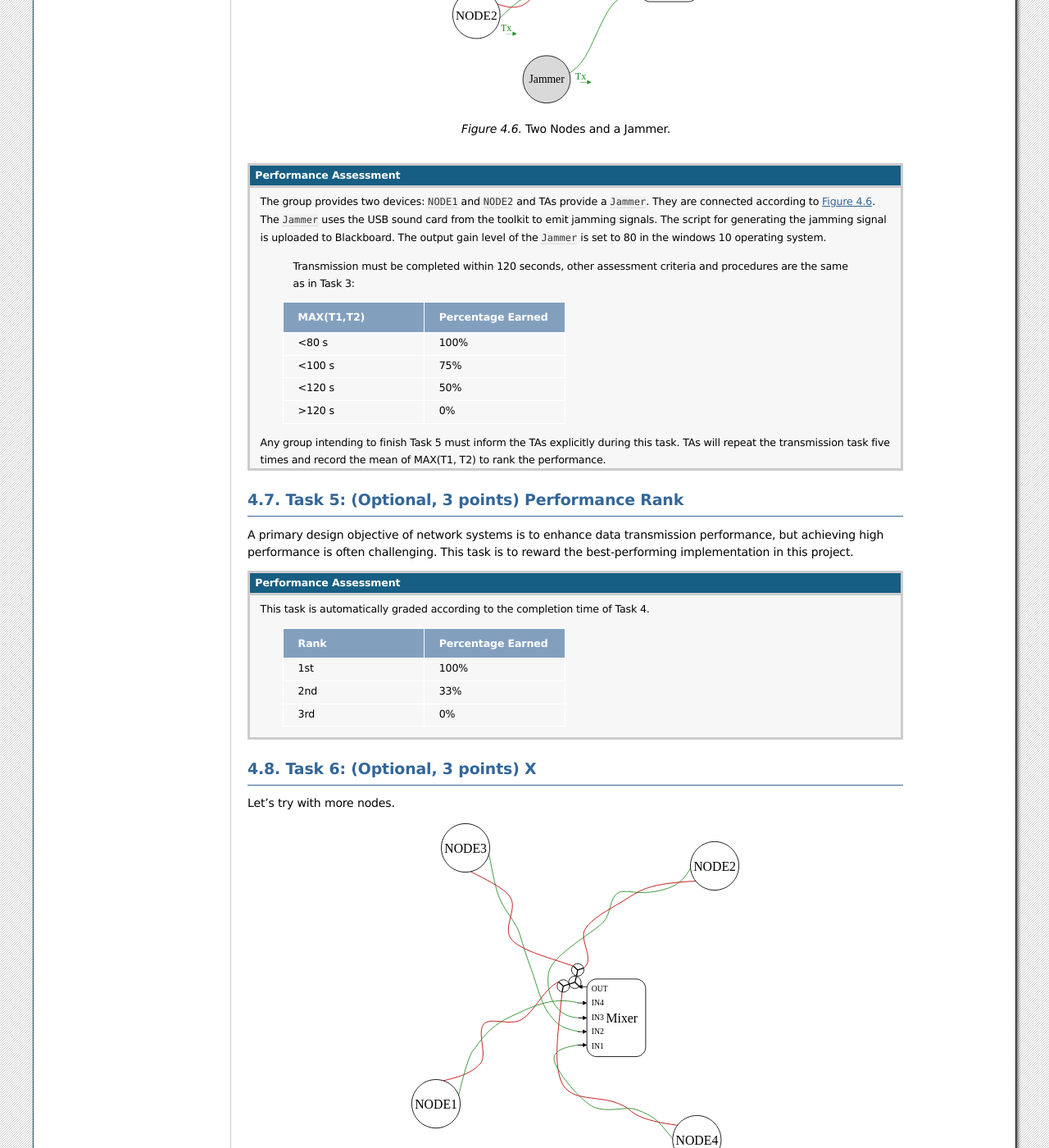
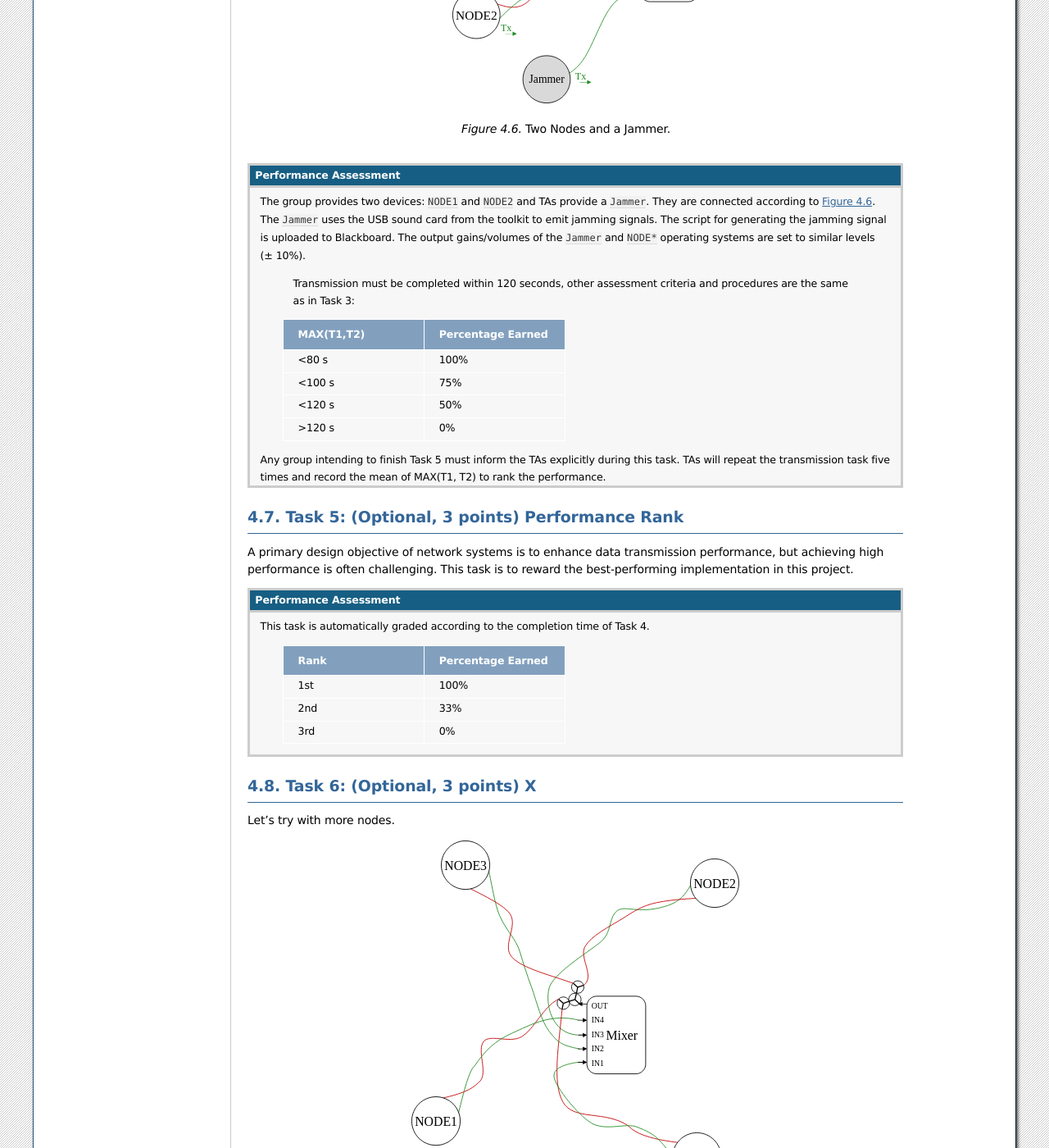
Before and after one commit to sist-cs120/project-doc, a Sphinx documentation site: the page built from source/project2.rst, in a window 1280 px wide and 1400 px high, scrolled down 7634 px. Shown: the whole window at 82% size. Built offline with Sphinx 7.4.7, drawn with Linux system fonts in a browser that asks for light colours; some of the changed lines change nothing that is shown; some of the changed text lies outside the part shown.

Commit message:
Proj2 release

```diff
--- a/source/project2.rst
+++ b/source/project2.rst
@@ -32,7 +32,7 @@
 Overview
 ============================================================
 
-This project aims to enable multiple devices to share the audio medium for relatively reliable data transmission, building upon the results of :doc:`Project 1 <project1>`. To simplify the physical layer implementation, network devices will no longer be connected through sound but via audio cables. These cables carry analog electrical signals driving the loudspeakers, acting as an 'electromagnetic mirror' of the actual sound. It is worth noting that such wired connections are similar to Ethernet, making the `CSMA/CD`_ mechanism an important reference for this project.
+This project aims to enable multiple devices to share the audio medium for relatively reliable data transmission, building upon the results of :doc:`Project 1 <project1>`. To simplify the physical layer implementation, network devices will no longer be connected through sound but via audio cables. These cables carry analog electrical signals driving the loudspeakers, acting as an 'electromagnetic mirror' of the actual sound. It is worth noting that such wired connections are similar to Ethernet, making the `CSMA/CD`_ mechanism an good reference for this project.
 
 However, unlike Ethernet, there is a significant latency (~20 ms) when using the sound card for carrier sensing. This latency arises because the sound card is not designed for this purpose, and we have to process carrier information in the digital domain. This delay reduces the efficiency of CSMA and, more importantly, prevents the implementation of an effective collision detection mechanism. Therefore, we will use ACK to handle error frames. In this sense, the access mechanism is more akin to what is adopted in wireless situations like Wi-Fi. :numref:`Figure %s <fig-project2-overview>` illustrates the program architecture of this project.
 
@@ -357,7 +357,7 @@
 
 .. admonition:: Performance Assessment
 
-    The group provides two devices: ``NODE1`` and ``NODE2`` and TAs provide a ``Jammer``. They are connected according to :numref:`Figure %s <fig-project2-net-2nodejam>`. The ``Jammer`` uses the USB sound card from the toolkit to emit jamming signals. The script for generating the jamming signal is uploaded to Blackboard. The output gain level of the ``Jammer`` is set to 80 in the windows 10 operating system.
+    The group provides two devices: ``NODE1`` and ``NODE2`` and TAs provide a ``Jammer``. They are connected according to :numref:`Figure %s <fig-project2-net-2nodejam>`. The ``Jammer`` uses the USB sound card from the toolkit to emit jamming signals. The script for generating the jamming signal is uploaded to Blackboard. The output gains/volumes of the ``Jammer`` and ``NODE*`` operating systems are set to similar levels (± 10%).
 
         Transmission must be completed within 120 seconds, other assessment criteria and procedures are the same as in Task 3:
 
@@ -418,12 +418,14 @@
 
     - The provided mixer is a `passive mixer`_. Its output power depends on the number of connected input and output connectors. When connecting more or fewer devices, such as monitoring headphones, to it, the signal strength at the receiver should be reevaluated.
 
+    - You may need additional cables.
+
 .. _passive mixer:
     https://sound-au.com/articles/audio-mixing.htm
 
 .. admonition:: Performance Assessment
 
-    The group provides four devices: ``NODE1``, ``NODE2``, ``NODE3``, and ``NODE4``. They are connected according to :numref:`Figure %s <fig-project2-net-4node>`.
+    The group provides **four** devices: ``NODE1``, ``NODE2``, ``NODE3``, and ``NODE4``. They are connected according to :numref:`Figure %s <fig-project2-net-4node>`.
 
     TAs provide a binary file  ``INPUT1to2.bin``, which contains 6,250 Bytes. ``NODE1`` sends the bits from the file to ``NODE2``. ``NODE2`` stores the received bits in ``OUTPUT1to2.bin``. TAs provide a binary file  ``INPUT2to1.bin``, which contains 6,250 Bytes. ``NODE2`` sends the bits from the file to ``NODE1``. ``NODE1`` stores the received bits in ``OUTPUT2to1.bin``.
 
@@ -440,13 +442,13 @@
             +-----------------+-------------------+
             |         MAX(Ti) | Percentage Earned |
             +=================+===================+
-            |          <160 s |              100% |
+            |          <120 s |              100% |
             +-----------------+-------------------+
-            |          <200 s |               75% |
+            |          <160 s |               75% |
             +-----------------+-------------------+
-            |          <240 s |               50% |
+            |          <200 s |               50% |
             +-----------------+-------------------+
-            |          >240 s |                0% |
+            |          >200 s |                0% |
             +-----------------+-------------------+
 
         Their completion times should be close enough:
@@ -458,9 +460,9 @@
             +-----------------+-------------------+
             | MAX(Ti)- MIN(Ti)| Percentage Earned |
             +=================+===================+
-            |           <10 s |              100% |
+            |           <20 s |              100% |
             +-----------------+-------------------+
-            |           >10 s |                0% |
+            |           >20 s |                0% |
             +-----------------+-------------------+
 
         TAs use ``diff`` tool to compare ``INPUT*.bin`` and ``OUTPUT*.bin``:
```
